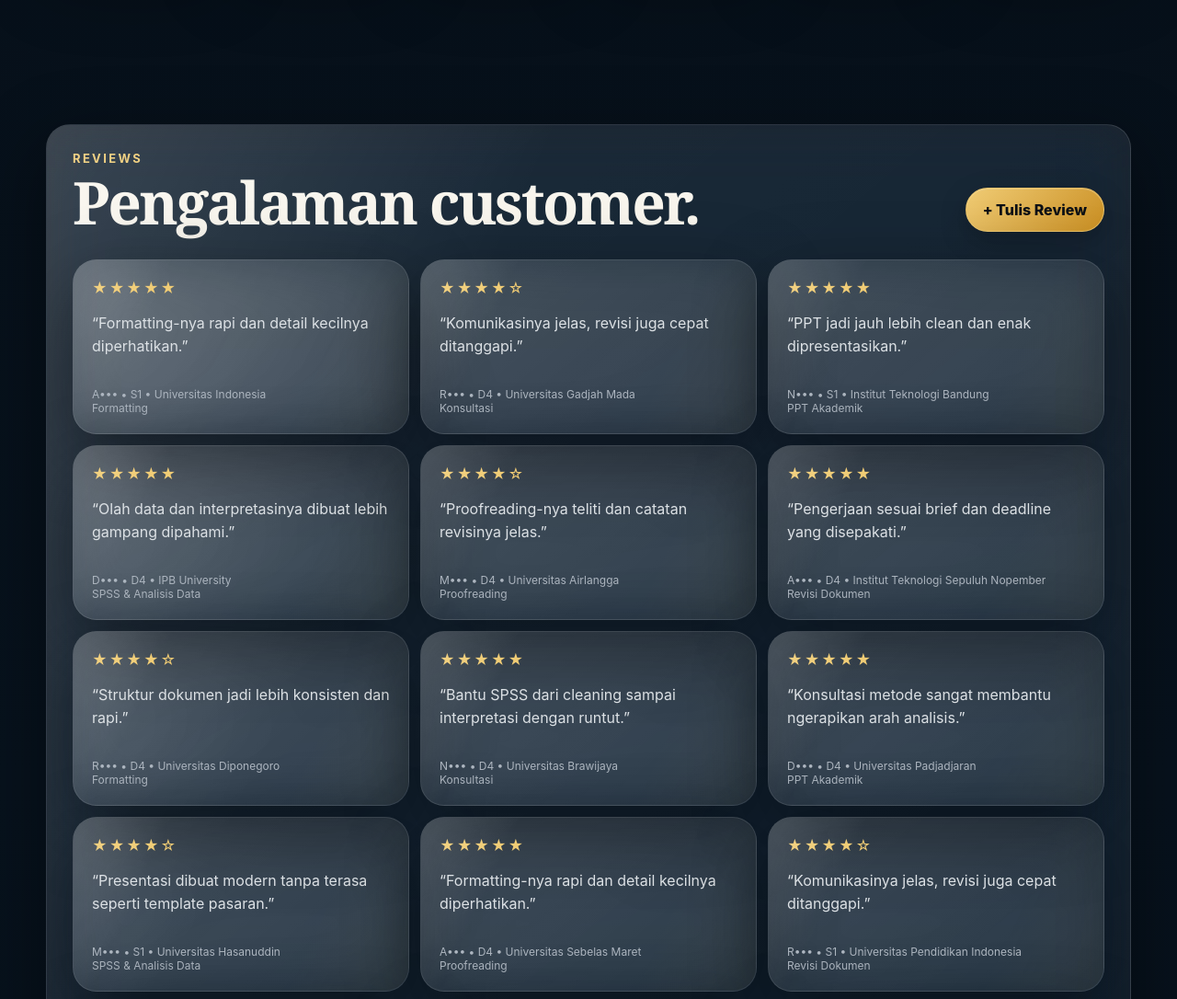
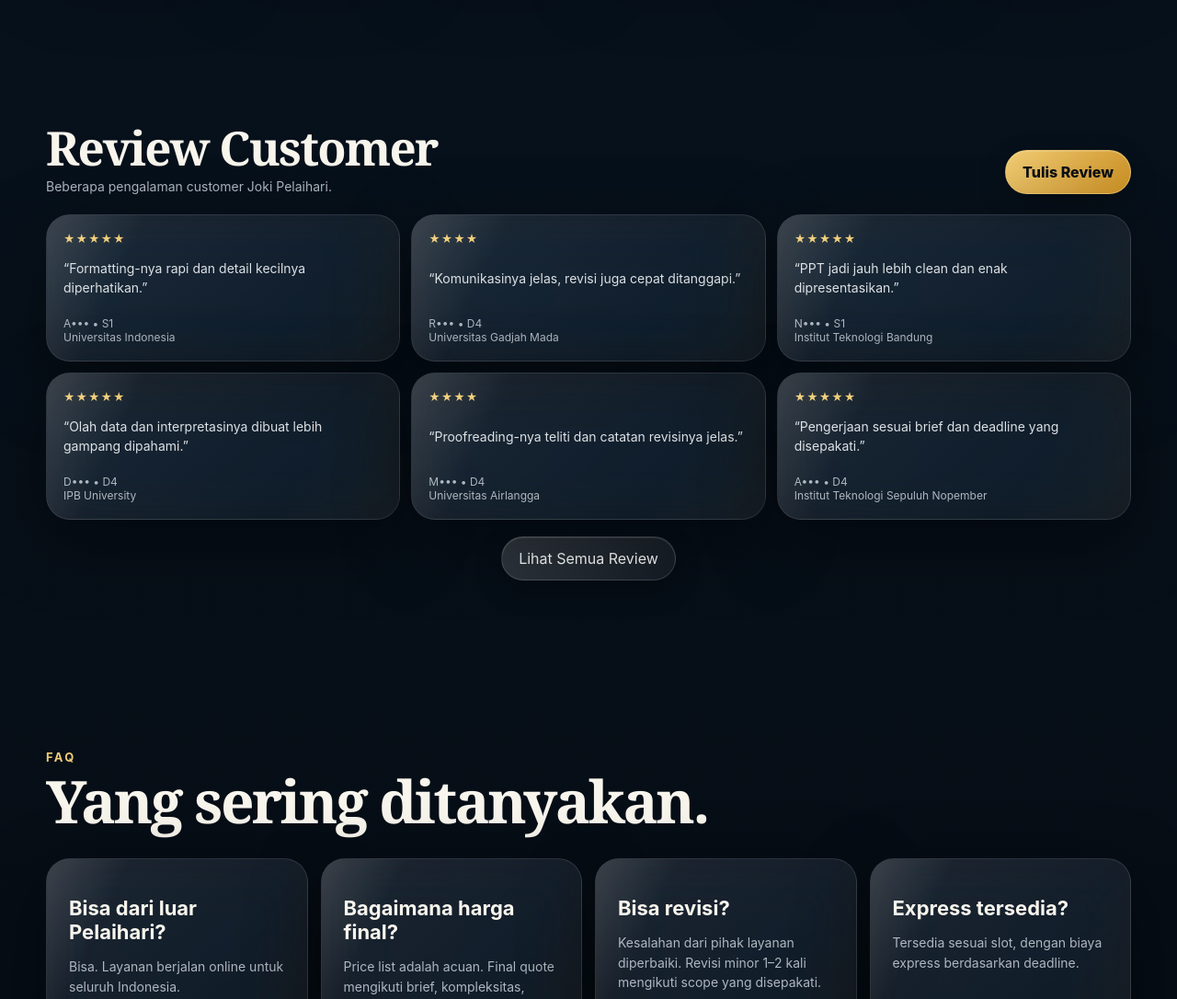
Before and after one commit to dahlah77/Ddd, a plain HTML site: page joki-pelaihari-v2/index.html in a window 1280 px wide. Shown: the part 3100-4186 px from the top of the page at 92% size. Drawn offline with Linux system fonts and the light colour scheme.

Commit message:
Simplify reviews section and limit initial review cards

```diff
--- a/joki-pelaihari-v2/app.js
+++ b/joki-pelaihari-v2/app.js
@@ -121,8 +121,22 @@ const services=['Formatting','Konsultasi','PPT Akademik','SPSS & Analisis Data',
 const seedReviews=institutions.slice(0,30).map((x,i)=>({name:['A•••','R•••','N•••','D•••','M•••'][i%5],institution:x[0],level:(x[1]||'S1').split('/')[0],service:services[i%services.length],rating:[5,4,5,5,4][i%5],text:seedTexts[i%seedTexts.length]}));
 const reviewKey='jp_reviews_local_v2';
 function esc(s){return String(s||'').replace(/[&<>\"']/g,m=>({'&':'&amp;','<':'&lt;','>':'&gt;','\"':'&quot;',"'":'&#039;'}[m]))}
-function loadReviews(){let own=[];try{own=JSON.parse(localStorage.getItem(reviewKey)||'[]')}catch(e){}const all=own.slice().reverse().concat(seedReviews),grid=$('#reviewGrid');if(!grid)return;grid.innerHTML=all.map(r=>'<article class="glass review-card"><div><div class="stars">'+'★'.repeat(r.rating)+'☆'.repeat(5-r.rating)+'</div><p>“'+esc(r.text)+'”</p></div><div class="review-meta">'+esc(r.name)+' • '+esc(r.level)+' • '+esc(r.institution)+'<br>'+esc(r.service||'')+'</div></article>').join('')}
-if($('#institutionChips'))$('#institutionChips').innerHTML=institutions.map(x=>'<span class="institution-chip">'+esc(x[0])+' · '+esc(x[1])+'</span>').join('');
+let reviewsExpanded=false;
+function loadReviews(){
+  let own=[];
+  try{own=JSON.parse(localStorage.getItem(reviewKey)||'[]')}catch(e){}
+  const all=own.slice().reverse().concat(seedReviews);
+  const grid=$('#reviewGrid');
+  const toggle=$('#reviewToggle');
+  if(!grid)return;
+  const visible=reviewsExpanded?all:all.slice(0,6);
+  grid.innerHTML=visible.map(r=>'<article class="glass review-card"><div class="stars">'+'★'.repeat(r.rating)+'</div><p>“'+esc(r.text)+'”</p><div class="review-meta">'+esc(r.name)+' • '+esc(r.level)+'<br>'+esc(r.institution)+'</div></article>').join('');
+  if(toggle){
+    toggle.style.display=all.length>6?'inline-flex':'none';
+    toggle.textContent=reviewsExpanded?'Tampilkan Lebih Sedikit':'Lihat Semua Review';
+  }
+}
+if($('#reviewToggle'))$('#reviewToggle').addEventListener('click',()=>{reviewsExpanded=!reviewsExpanded;loadReviews()});
 if($('#reviewForm'))$('#reviewForm').addEventListener('submit',e=>{e.preventDefault();const fd=new FormData(e.currentTarget),r={name:fd.get('name')||'Anonim',institution:fd.get('institution')||'Institusi tidak ditampilkan',level:fd.get('level')||'',service:fd.get('service')||'',rating:Number(fd.get('rating')||5),text:fd.get('text')||'',createdAt:new Date().toISOString()};let a=[];try{a=JSON.parse(localStorage.getItem(reviewKey)||'[]')}catch(x){}a.push(r);localStorage.setItem(reviewKey,JSON.stringify(a));e.currentTarget.reset();closeModal('reviewModal');loadReviews();alert('Review berhasil disimpan.')});
 if($('#orderForm'))$('#orderForm').addEventListener('submit',e=>{e.preventDefault();const fd=new FormData(e.currentTarget),id='JP-'+new Date().getFullYear()+'-'+Math.floor(10000+Math.random()*89999),msg='Halo Joki Pelaihari, saya ingin membuat order.\n\nOrder ID: '+id+'\nNama: '+fd.get('name')+'\nJenjang: '+fd.get('level')+'\nLayanan: '+fd.get('service')+'\nDeadline: '+fd.get('deadline')+'\n\nBrief: '+fd.get('brief');closeModal('orderModal');wa(msg)});
 initEstimator();renderTable('general');loadReviews();
--- a/joki-pelaihari-v2/index.html
+++ b/joki-pelaihari-v2/index.html
@@ -205,7 +205,7 @@
 
 <section class="section"><div class="wrap"><div class="section-head"><div><div class="eyebrow">Cara Kerja</div><h2>Brief masuk. Proses jelas.</h2></div></div><div class="steps"><article class="glass step"><b>01</b><h3>Kirim Brief</h3><p>Jenis layanan, file, jenjang dan deadline.</p></article><article class="glass step"><b>02</b><h3>Analisis</h3><p>Scope, tingkat kesulitan dan estimasi dicek.</p></article><article class="glass step"><b>03</b><h3>Deal</h3><p>Harga dan waktu pengerjaan disepakati.</p></article><article class="glass step"><b>04</b><h3>Proses</h3><p>Pengerjaan dimulai setelah syarat terpenuhi.</p></article><article class="glass step"><b>05</b><h3>Review</h3><p>Hasil ditinjau dan revisi mengikuti ketentuan.</p></article><article class="glass step"><b>06</b><h3>Final</h3><p>Pelunasan dan pengiriman file final.</p></article></div></div></section>
 
-<section class="section" id="review"><div class="wrap"><div class="glass review-panel"><div class="section-head"><div><div class="eyebrow">Reviews</div><h2>Pengalaman customer.</h2></div><button class="btn gold" onclick="openModal('reviewModal')">+ Tulis Review</button></div><div class="review-grid" id="reviewGrid"></div><div class="institutions" id="institutionChips"></div></div></div></section>
+<section class="section" id="review"><div class="wrap"><div class="review-simple-head"><div><h2>Review Customer</h2><p>Beberapa pengalaman customer Joki Pelaihari.</p></div><button class="btn gold" onclick="openModal('reviewModal')">Tulis Review</button></div><div class="review-grid review-grid-simple" id="reviewGrid"></div><div class="review-more"><button class="btn" id="reviewToggle" type="button">Lihat Semua Review</button></div></div></section>
 
 <section class="section" id="faq"><div class="wrap"><div class="section-head"><div><div class="eyebrow">FAQ</div><h2>Yang sering ditanyakan.</h2></div></div><div class="grid4"><article class="glass service"><div><h3>Bisa dari luar Pelaihari?</h3><p>Bisa. Layanan berjalan online untuk seluruh Indonesia.</p></div></article><article class="glass service"><div><h3>Bagaimana harga final?</h3><p>Price list adalah acuan. Final quote mengikuti brief, kompleksitas, volume dan deadline.</p></div></article><article class="glass service"><div><h3>Bisa revisi?</h3><p>Kesalahan dari pihak layanan diperbaiki. Revisi minor 1–2 kali mengikuti scope yang disepakati.</p></div></article><article class="glass service"><div><h3>Express tersedia?</h3><p>Tersedia sesuai slot, dengan biaya express berdasarkan deadline.</p></div></article></div></div></section>
 
--- a/joki-pelaihari-v2/styles.css
+++ b/joki-pelaihari-v2/styles.css
@@ -131,3 +131,14 @@
 #harga .form-card .fieldgrid{width:100%}
 #harga .control:disabled{cursor:not-allowed}
 @media(max-width:960px){#harga .form-card{min-height:auto}}
+
+/* simplified reviews */
+.review-simple-head{display:flex;align-items:end;justify-content:space-between;gap:24px;margin-bottom:22px}
+.review-simple-head h2{font-family:Georgia,"Times New Roman",serif;font-size:clamp(36px,4vw,54px);line-height:1;margin:0 0 8px;letter-spacing:-.035em}
+.review-simple-head p{margin:0;color:var(--muted);font-size:14px}
+.review-grid-simple{margin-top:0}
+.review-grid-simple .review-card{min-height:160px;padding:18px}
+.review-grid-simple .review-card p{margin:12px 0 18px;font-size:14px;line-height:1.55}
+.review-grid-simple .stars{font-size:12px;letter-spacing:.08em}
+.review-more{text-align:center;margin-top:18px}
+@media(max-width:640px){.review-simple-head{align-items:flex-start;flex-direction:column}.review-simple-head .btn{width:100%}.review-grid-simple .review-card{min-height:0}}
```
